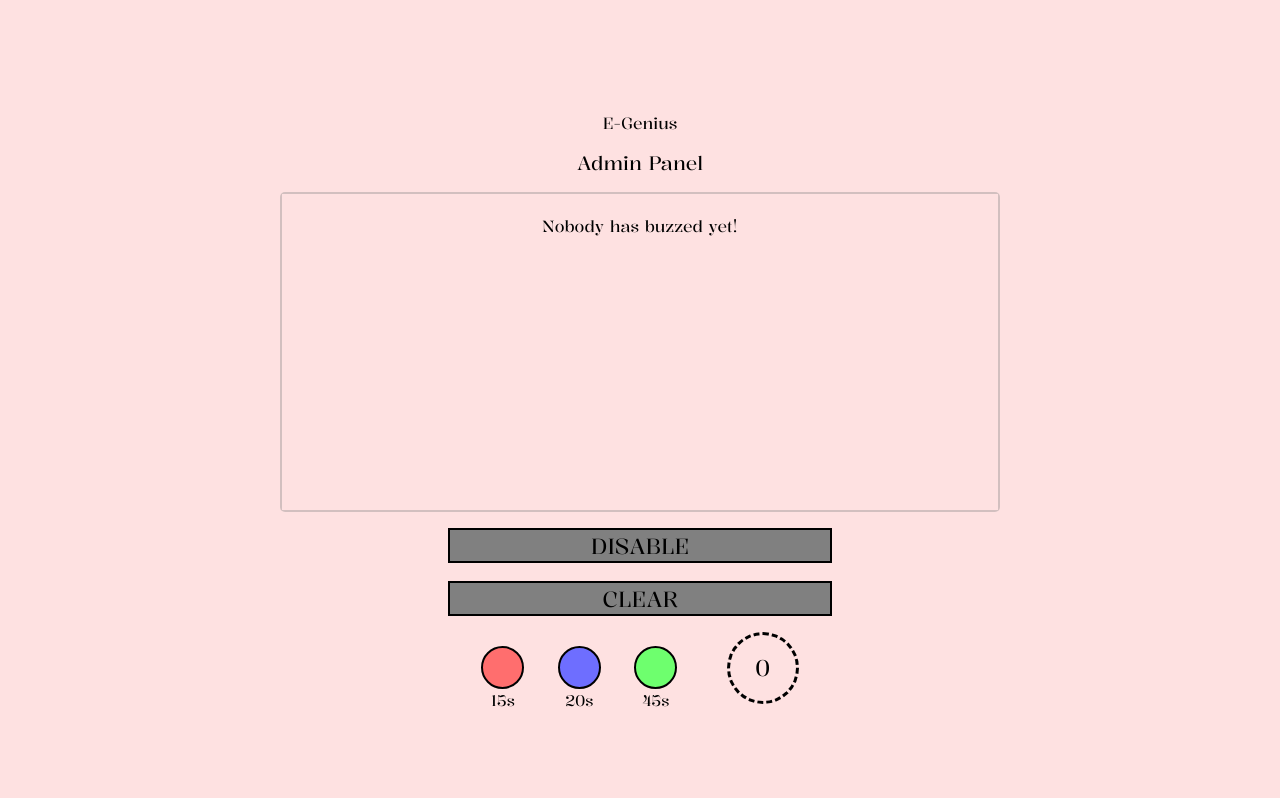
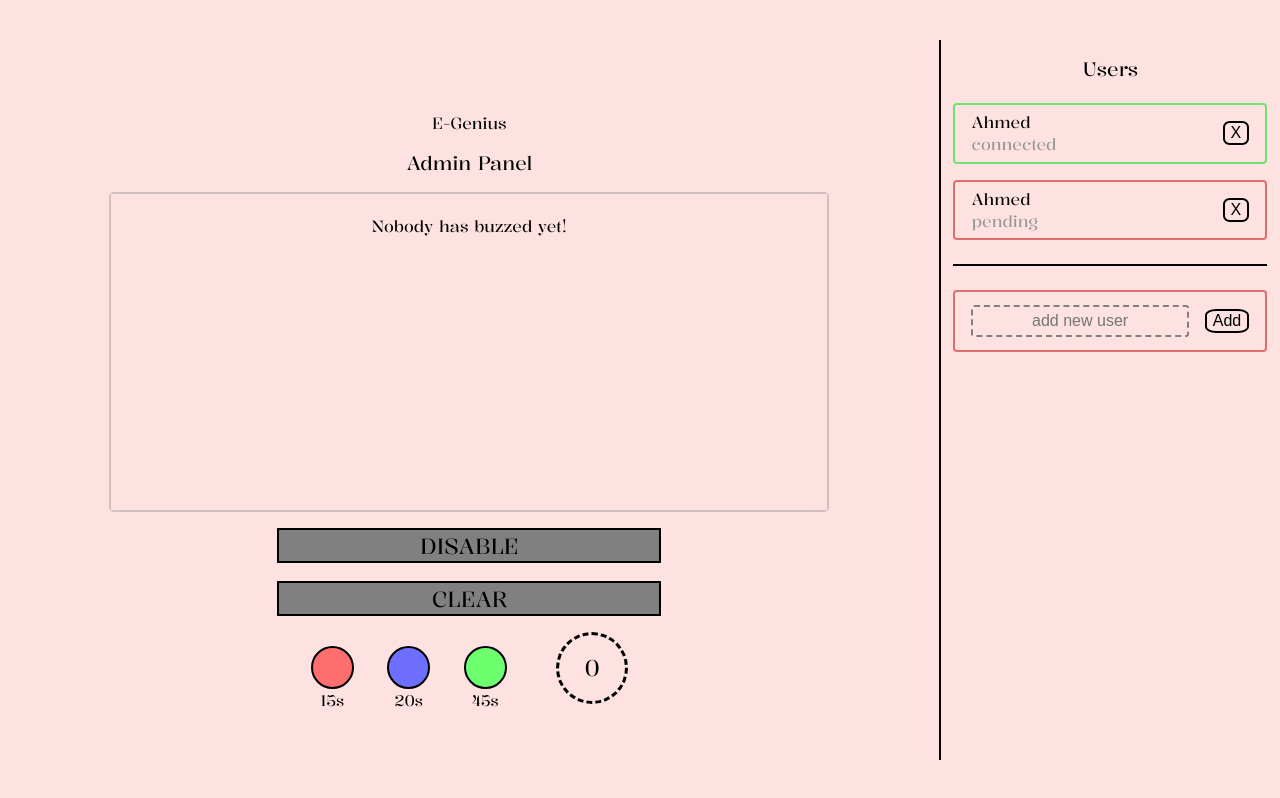
Before and after one commit to AhHash/e-genius-buzzer, a website with bundled scripts: page public/pages/admin.html in a window 1280 px wide. Built offline with nearby package versions, Linux system fonts and the light colour scheme; no server answers.

Commit message:
added ui for managing connected users

```diff
--- a/index.js
+++ b/index.js
@@ -101,6 +101,10 @@ io.of("/").on("connect", (socket) => {
 
 io.of("/admin").on("connect", (socket) => {
   socket.on("enableBuzzer", (time) => {
+    if (acceptBuzzes) {
+      return;
+    }
+
     acceptBuzzes = true;
     buzzedUsers = [];
     io.of("/admin").emit("updatedBuzzed", buzzedUsers);
--- a/public/assets/admin.js
+++ b/public/assets/admin.js
@@ -34,6 +34,9 @@ const colors = ["red", "blue", "green"];
 colors.forEach((color) => {
   const enableButton = document.querySelector(`.${color}-enable`);
   enableButton.addEventListener("click", () => {
+    if ([...enableButton.classList].includes("disabled")) {
+      return;
+    }
     enableBuzzer(Number(enableButton.dataset.time));
   });
 });
--- a/public/assets/style.css
+++ b/public/assets/style.css
@@ -362,14 +362,11 @@ h6 {
 
 #admin-screen {
   display: flex;
-  flex-direction: column;
   height: 100%;
   width: 100%;
   max-height: 90vh;
-  max-width: 90vw;
   justify-content: center;
   align-items: center;
-  row-gap: 1rem;
 }
 
 .buzzer-button-container {
@@ -499,3 +496,88 @@ h6 {
   width: 100%;
   text-align: center;
 }
+
+.left-side {
+  display: flex;
+  flex-direction: column;
+  height: 100%;
+  justify-content: center;
+  align-items: center;
+  flex-grow: 2;
+  row-gap: 1rem;
+}
+
+.users-text {
+  font-size: 1.2rem;
+  margin: 1rem 0 0 0;
+  text-align: center;
+}
+
+.right-side {
+  display: flex;
+  flex-direction: column;
+  height: 100%;
+  width: 4rem;
+  border-left: 2px solid black;
+  flex-grow: 1;
+}
+
+.users-list {
+  display: flex;
+  flex-direction: column;
+  list-style-type: none;
+  padding: 0.3rem 0.8rem;
+  row-gap: 1rem;
+}
+
+.user-item {
+  border-radius: 4px;
+  display: flex;
+  justify-content: space-between;
+  align-items: center;
+  padding: 0.4rem 1rem;
+  border: 2px solid rgb(225, 110, 110);
+}
+
+.user-item.connected {
+  border: 2px solid rgb(110, 225, 110);
+}
+
+.user-name {
+  margin: 0;
+}
+
+.user-status {
+  margin: 0;
+  color: rgb(150, 150, 150);
+}
+
+hr {
+  background-color: black;
+  height: 2px;
+  width: 100%;
+  border: none;
+}
+
+.user-input {
+  background-color: inherit;
+  border: 2px dashed gray;
+  border-radius: 3px;
+  height: 2rem;
+  margin: 0.4rem 0;
+  flex-grow: 1;
+  margin-right: 1rem;
+  text-align: center;
+  font-size: 1rem;
+}
+
+.user-input::placeholder {
+  font-size: 1rem;
+}
+
+.user-button {
+  background-color: inherit;
+  font-size: 1rem;
+  border: 2px solid black;
+  border-radius: 25%;
+}
--- a/public/pages/admin.html
+++ b/public/pages/admin.html
@@ -15,6 +15,7 @@
           hidden
           src="../assets/buzzer_sound.mp3"
         ></audio>
+        <div class="left-side">
           <div class="header">
             <h5 class="header-logo">E-Genius</h5>
             <h3 class="header-username">Admin Panel</h3>
@@ -33,6 +34,47 @@
             <div id="enable-timer">0</div>
           </div>
         </div>
+        <div class="right-side">
+          <h3 class="users-text">Users</h3>
+          <ul class="users-list">
+            <li>
+              <div class="user-item connected">
+                <div class="user-info">
+                  <h4 class="user-name">Ahmed</h4>
+                  <p class="user-status">connected</p>
+                </div>
+                <div class="user-buttons">
+                  <button class="user-button">X</button>
+                </div>
+              </div>
+            </li>
+            <li>
+              <div class="user-item">
+                <div class="user-info">
+                  <h4 class="user-name">Ahmed</h4>
+                  <p class="user-status">pending</p>
+                </div>
+                <div class="user-buttons">
+                  <button class="user-button">X</button>
+                </div>
+              </div>
+            </li>
+            <hr />
+            <li>
+              <div class="user-item">
+                <input
+                  type="text"
+                  class="user-input"
+                  placeholder="add new user"
+                />
+                <div class="user-buttons">
+                  <button class="user-button">Add</button>
+                </div>
+              </div>
+            </li>
+          </ul>
+        </div>
+      </div>
     </div>
   </body>
 
```
Lines whose indentation alone changed are shown as unchanged.
